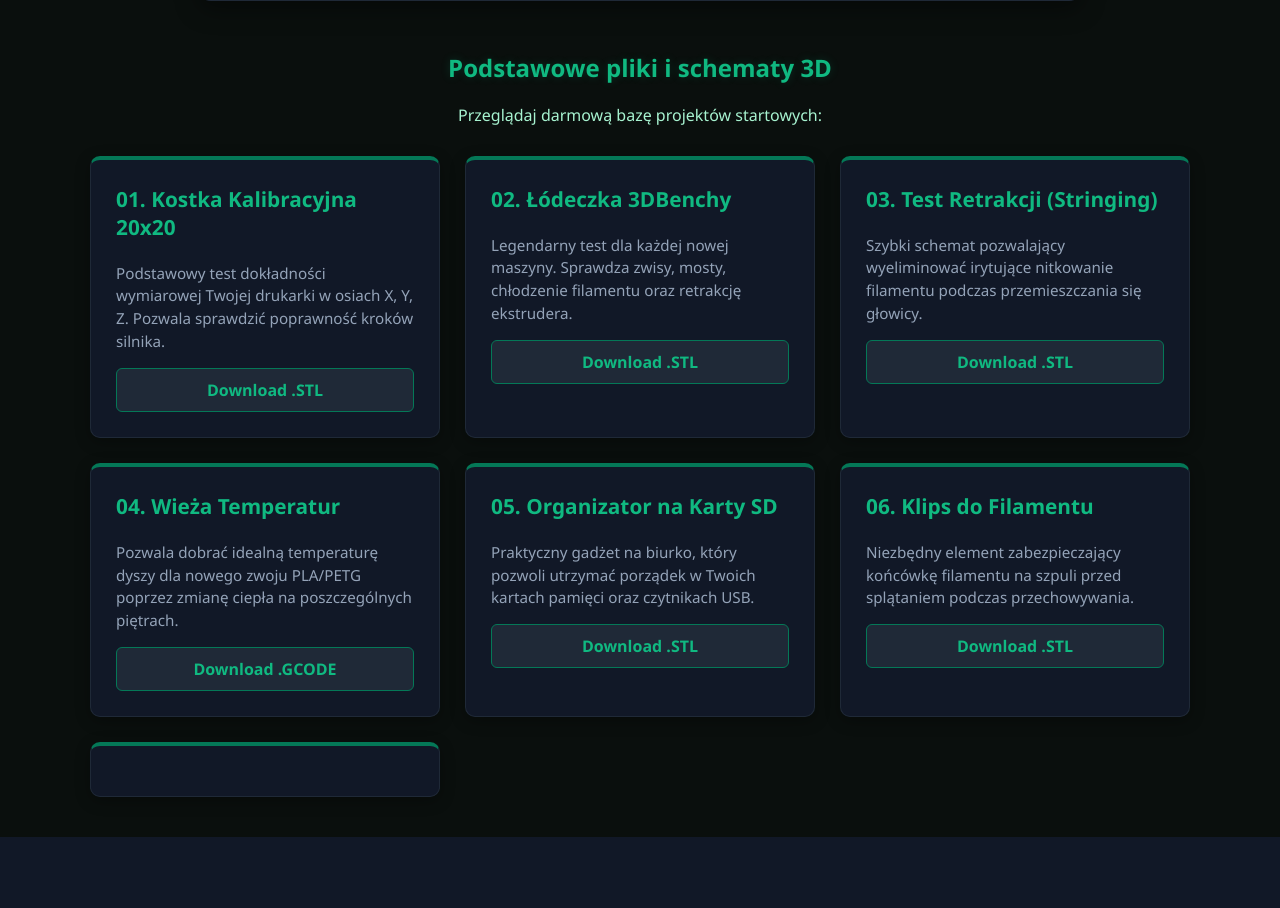
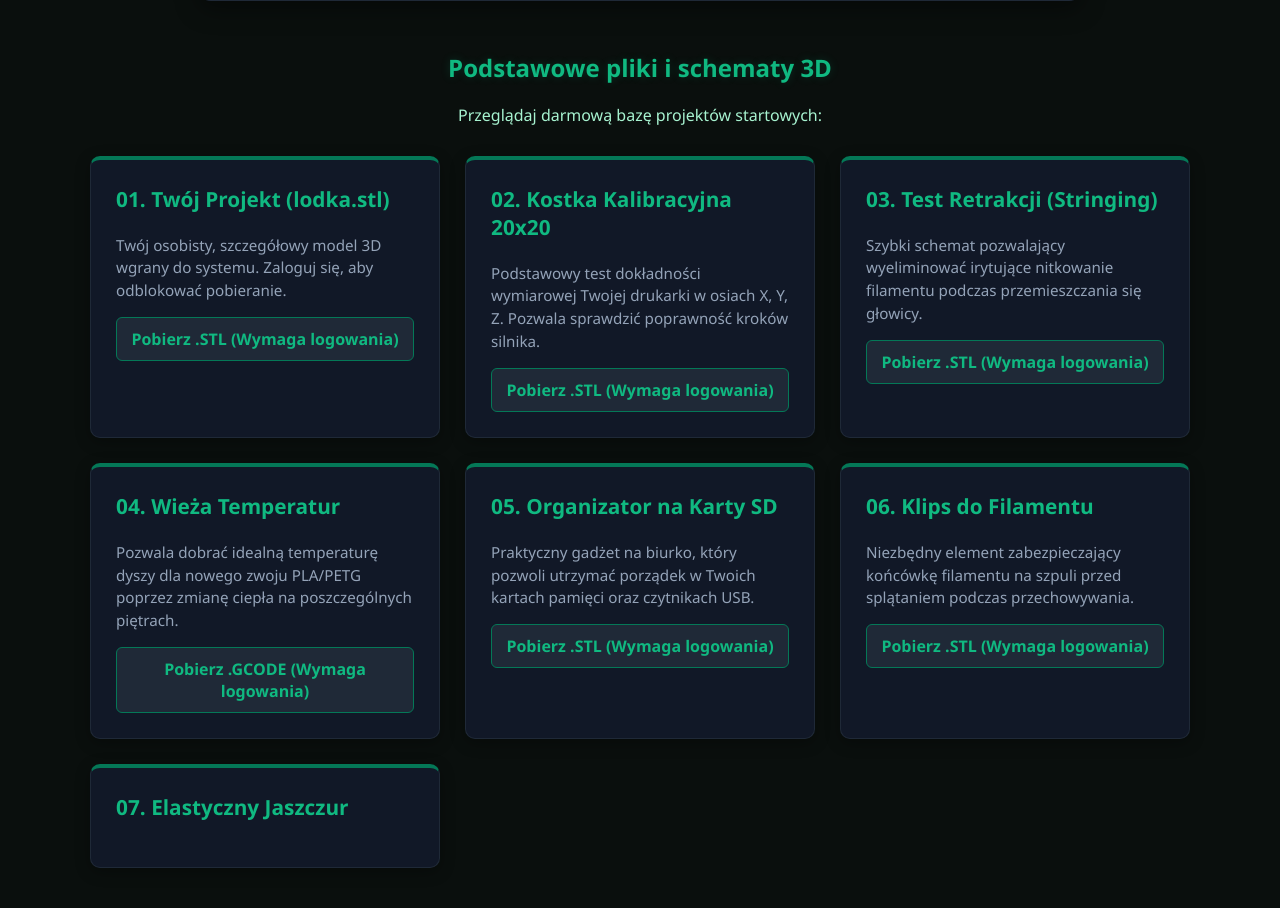
Before and after one commit to slayereqgaming-gif/layerhub, a Flask app: page / in a window 1280 px wide. Shown: the part 482-1390 px from the top of the page. Before the commit the page ends 1319 px from the top, so only its background shows below. Run offline with Flask 3, Linux system fonts and the light colour scheme.

Commit message:
Update index.html

```diff
--- a/templates/index.html
+++ b/templates/index.html
@@ -7,15 +7,15 @@
     <style>
         body {
             font-family: 'Segoe UI', Tahoma, Geneva, Verdana, sans-serif;
-            background-color: #0a0f0d; /* Czarne/bardzo ciemne tło */
+            background-color: #0a0f0d;
             color: #e2e8f0;
             margin: 0;
             padding: 0;
             text-align: center;
         }
         header {
-            background-color: #111c17; /* Ciemnozielony nagłówek */
-            color: #10b981; /* Jasnozielony tekst neonowy */
+            background-color: #111c17;
+            color: #10b981;
             padding: 45px 20px;
             box-shadow: 0 4px 15px rgba(16, 185, 129, 0.1);
             position: relative;
@@ -67,7 +67,7 @@
         .welcome-box {
             max-width: 800px;
             margin: 0 auto 50px auto;
-            background: #111827; /* Ciemny grafit */
+            background: #111827;
             padding: 40px;
             border-radius: 12px;
             box-shadow: 0 8px 25px rgba(0,0,0,0.4);
@@ -102,8 +102,6 @@
             margin-bottom: 20px;
             border: 1px solid #b91c1c;
         }
-
-        /* Sekcja z projektami */
         .projects-heading {
             color: #10b981;
             text-shadow: 0 0 10px rgba(16, 185, 129, 0.2);
@@ -152,13 +150,12 @@
             text-decoration: none;
             font-weight: bold;
             transition: all 0.2s;
+            cursor: pointer;
         }
         .download-btn:hover {
             background-color: #10b981;
             color: white;
         }
-
-        /* Style dla wyskakujących okienek (Modale) */
         .modal {
             display: none;
             position: fixed;
@@ -223,46 +220,42 @@
             <button class="explore-btn" onclick="document.getElementById('projekty').scrollIntoView({ behavior: 'smooth' })">Poznaj podstawowe projekty</button>
         </div>
 
-        <!-- SEKCJA DOSTĘPNA DLA KAŻDEGO BEZ LOGOWANIA -->
         <h2 id="projekty" class="projects-heading">Podstawowe pliki i schematy 3D</h2>
         <p style="color: #a7f3d0; margin-bottom: 30px;">Przeglądaj darmową bazę projektów startowych:</p>
 
         <div class="projects-grid">
-            <!-- Projekt 1 -->
+            <!-- PROJEKT Z TWOIM PLIKIEM - KLIKNIĘCIE OTWIERA LOGOWANIE -->
             <div class="project-card">
-                <h3>01. Kostka Kalibracyjna 20x20</h3>
+                <h3>01. Twój Projekt (lodka.stl)</h3>
+                <p>Twój osobisty, szczegółowy model 3D wgrany do systemu. Zaloguj się, aby odblokować pobieranie.</p>
+                <div class="download-btn" onclick="openModal('loginModal')">Pobierz .STL (Wymaga logowania)</div>
+            </div>
+
+            <!-- Reszta projektów demonstracyjnych -->
+            <div class="project-card">
+                <h3>02. Kostka Kalibracyjna 20x20</h3>
                 <p>Podstawowy test dokładności wymiarowej Twojej drukarki w osiach X, Y, Z. Pozwala sprawdzić poprawność kroków silnika.</p>
-                <a href="#" class="download-btn">Download .STL</a>
+                <div class="download-btn" onclick="openModal('loginModal')">Pobierz .STL (Wymaga logowania)</div>
             </div>
-            <!-- Projekt 2 -->
-            <div class="project-card">
-                <h3>02. Łódeczka 3DBenchy</h3>
-                <p>Legendarny test dla każdej nowej maszyny. Sprawdza zwisy, mosty, chłodzenie filamentu oraz retrakcję ekstrudera.</p>
-                <a href="#" class="download-btn">Download .STL</a>
-            </div>
-            <!-- Projekt 3 -->
             <div class="project-card">
                 <h3>03. Test Retrakcji (Stringing)</h3>
                 <p>Szybki schemat pozwalający wyeliminować irytujące nitkowanie filamentu podczas przemieszczania się głowicy.</p>
-                <a href="#" class="download-btn">Download .STL</a>
+                <div class="download-btn" onclick="openModal('loginModal')">Pobierz .STL (Wymaga logowania)</div>
             </div>
-            <!-- Projekt 4 -->
             <div class="project-card">
                 <h3>04. Wieża Temperatur</h3>
                 <p>Pozwala dobrać idealną temperaturę dyszy dla nowego zwoju PLA/PETG poprzez zmianę ciepła na poszczególnych piętrach.</p>
-                <a href="#" class="download-btn">Download .GCODE</a>
+                <div class="download-btn" onclick="openModal('loginModal')">Pobierz .GCODE (Wymaga logowania)</div>
             </div>
-            <!-- Projekt 5 -->
             <div class="project-card">
                 <h3>05. Organizator na Karty SD</h3>
                 <p>Praktyczny gadżet na biurko, który pozwoli utrzymać porządek w Twoich kartach pamięci oraz czytnikach USB.</p>
-                <a href="#" class="download-btn">Download .STL</a>
+                <div class="download-btn" onclick="openModal('loginModal')">Pobierz .STL (Wymaga logowania)</div>
             </div>
-            <!-- Projekt 6 -->
             <div class="project-card">
                 <h3>06. Klips do Filamentu</h3>
                 <p>Niezbędny element zabezpieczający końcówkę filamentu na szpuli przed splątaniem podczas przechowywania.</p>
-                <a href="#" class="download-btn">Download .STL</a>
+                <div class="download-btn" onclick="openModal('loginModal')">Pobierz .STL (Wymaga logowania)</div>
             </div>
-            <!-- Projekt 7 -->
             <div class="project-card">
+                <h3>07. Elastyczny Jaszczur</h3>
```
